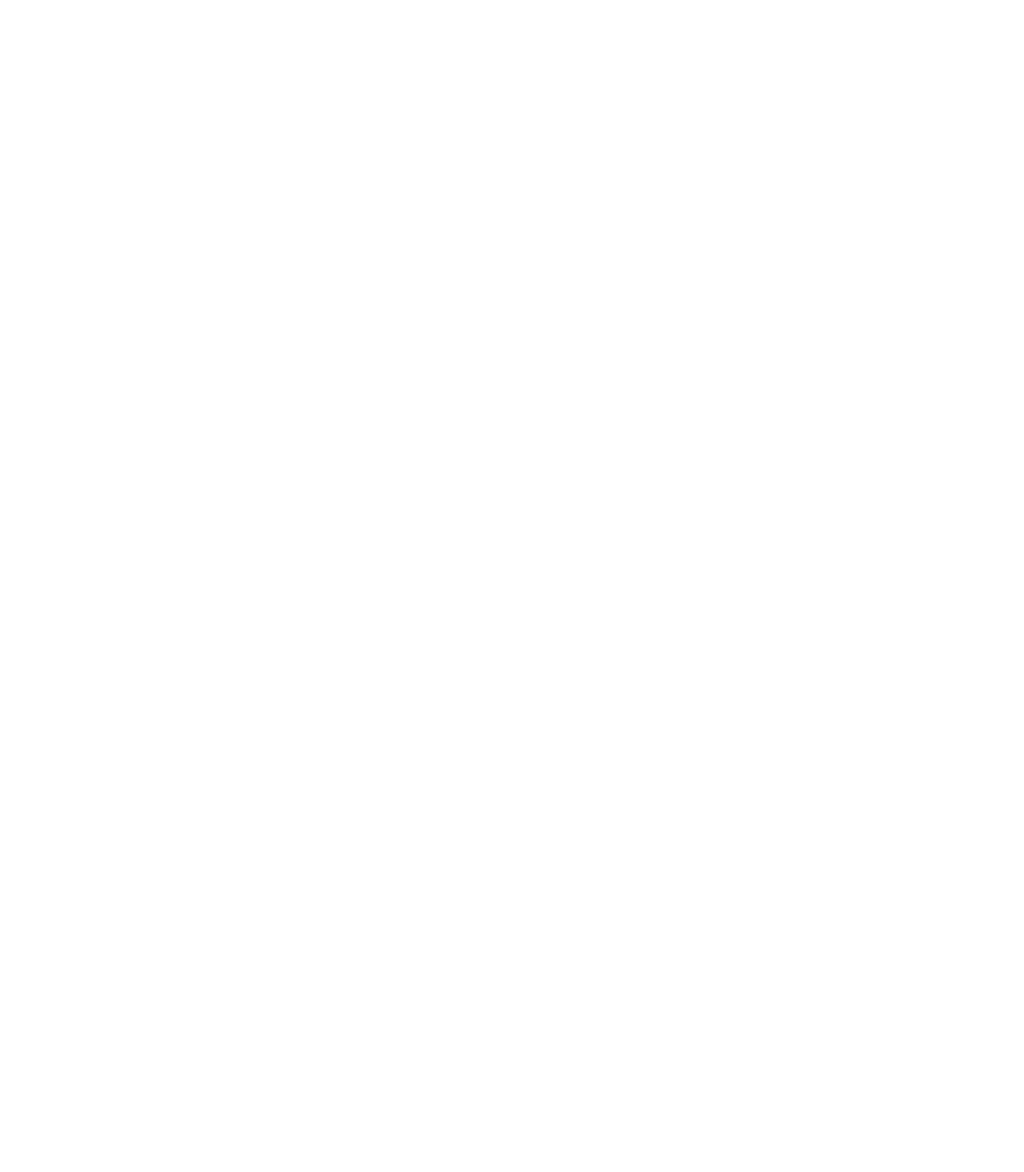
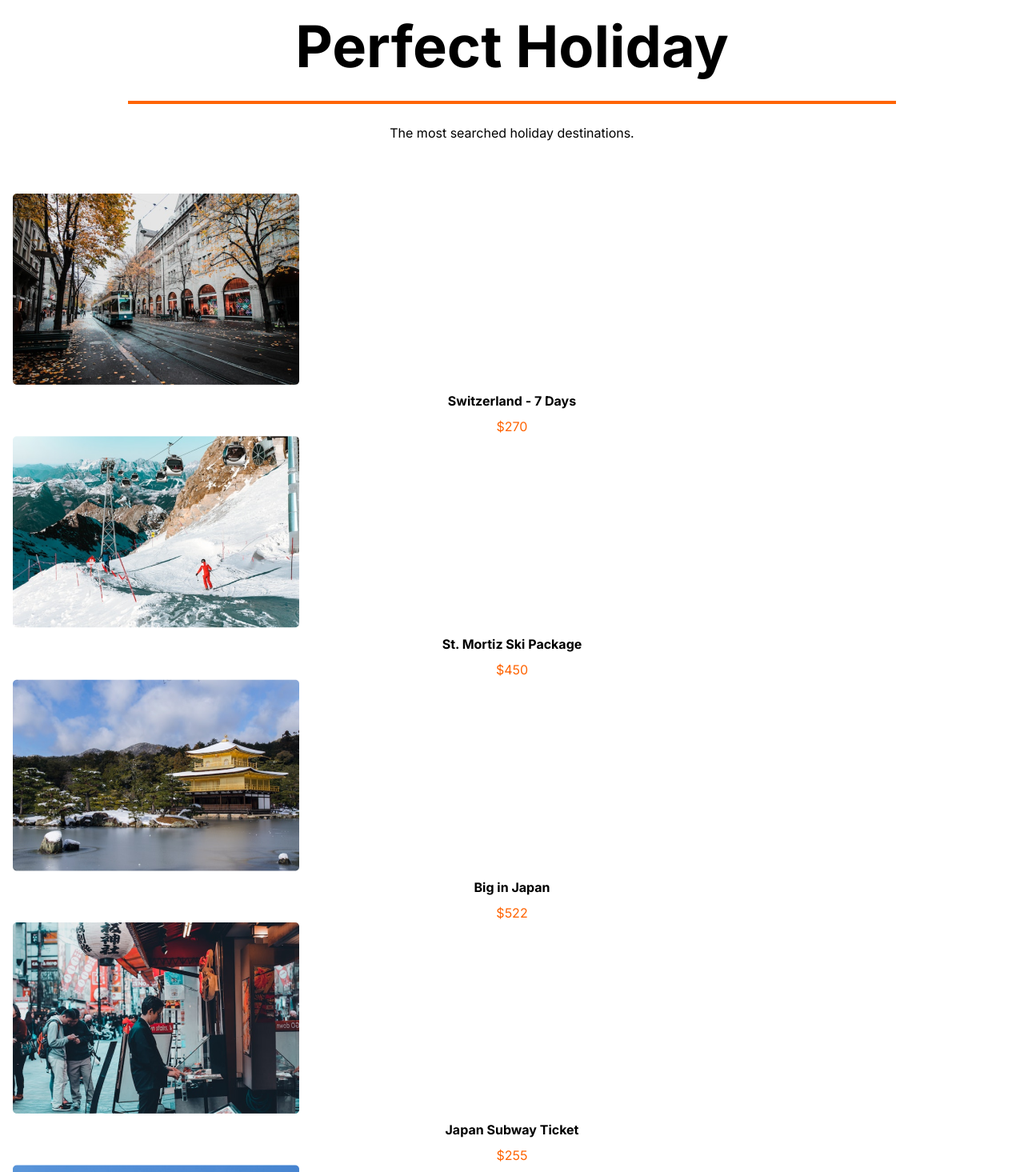
Before and after one commit to leandro160320/travel20241, a Next.js app: page / in a window 1280 px wide. Shown: the part 1080-2545 px from the top of the page at 80% size. Before the commit the page ends 1046 px from the top, so only its background shows below. Built offline with nearby package versions, Linux system fonts and the light colour scheme.

Commit message:
feat: Destinations ok

```diff
--- /dev/null
+++ b/app/components/Destinations.tsx
@@ -0,0 +1,52 @@
+
+export default function Destinations(){
+    return(
+        <div className="text-center my-20 justifay-between">
+            <h1 className="text-[#FF6403]">Choose Your</h1>
+            <h1 className="text-7xl my-8 font-bold">Perfect Holiday</h1>
+            <div className="border-b-4 border-[#FF6403] my-6 mx-40"></div>
+            <h1 className="mb-16">The most searched holiday destinations.</h1>
+            <div className="mx-4" >
+                <div>
+                     <img src="/img/holiday-1.jpg.png" alt="" />
+                     <h1 className="my-2 font-bold">Switzerland - 7 Days</h1>
+                     <h1 className="text-[#FF6403]">$270</h1>
+                </div>
+
+                <div>
+                     <img src="/img/holiday-2.jpg.png" alt="" />
+                     <h1 className="my-2 font-bold">St. Mortiz Ski Package</h1>
+                     <h1 className="text-[#FF6403]">$450</h1>
+                </div>
+
+                <div>
+                     <img src="/img/holiday-3.jpg.png" alt="" />
+                     <h1 className="my-2 font-bold">Big in Japan</h1>
+                     <h1 className="text-[#FF6403]">$522</h1>
+                </div>
+
+                <div>
+                     <img src="/img/holiday-4.jpg.png" alt="" />
+                     <h1 className="my-2 font-bold">Japan Subway Ticket</h1>
+                     <h1 className="text-[#FF6403]">$255</h1>
+                </div>
+
+                <div>
+                     <img src="/img/holiday-5.jpg.png" alt="" />
+                     <h1 className="my-2 font-bold">Helicopter Flight</h1>
+                     <h1 className="text-[#FF6403]">$250</h1>
+                </div>
+
+                <div>
+                     <img src="/img/holiday-6.jpg.png" alt="" />
+                     <h1 className="my-2 font-bold">Snorkeling Adventure</h1>
+                     <h1 className="text-[#FF6403]">$412</h1>
+                </div>
+                <button className="bg-[#74CC01] text-white rounded px-10 py-2 text-xs mt-10">
+                     VIEW ALL
+                    </button>
+
+            </div>
+        </div>
+    )
+}
--- a/app/page.tsx
+++ b/app/page.tsx
@@ -2,6 +2,7 @@
 import Header from "./components/Header";
 import Banner from "./components/Banner";
 import Section from "./components/Section";
+import Destinations from "./components/Destinations";
 
 export default function Home() {
   return (
@@ -9,6 +10,7 @@
        <Header/>
        <Banner/>
        <Section/>
+       <Destinations/>
     </div>
 
 
```
